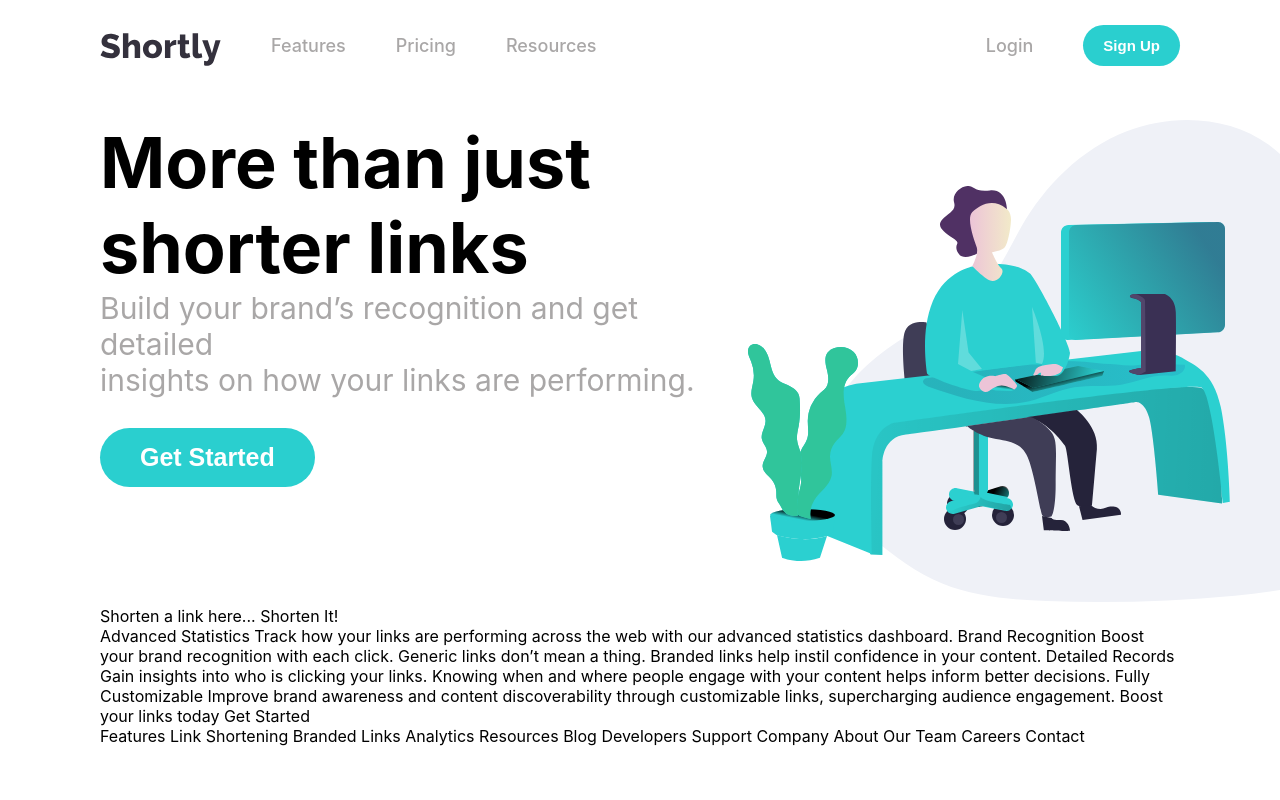
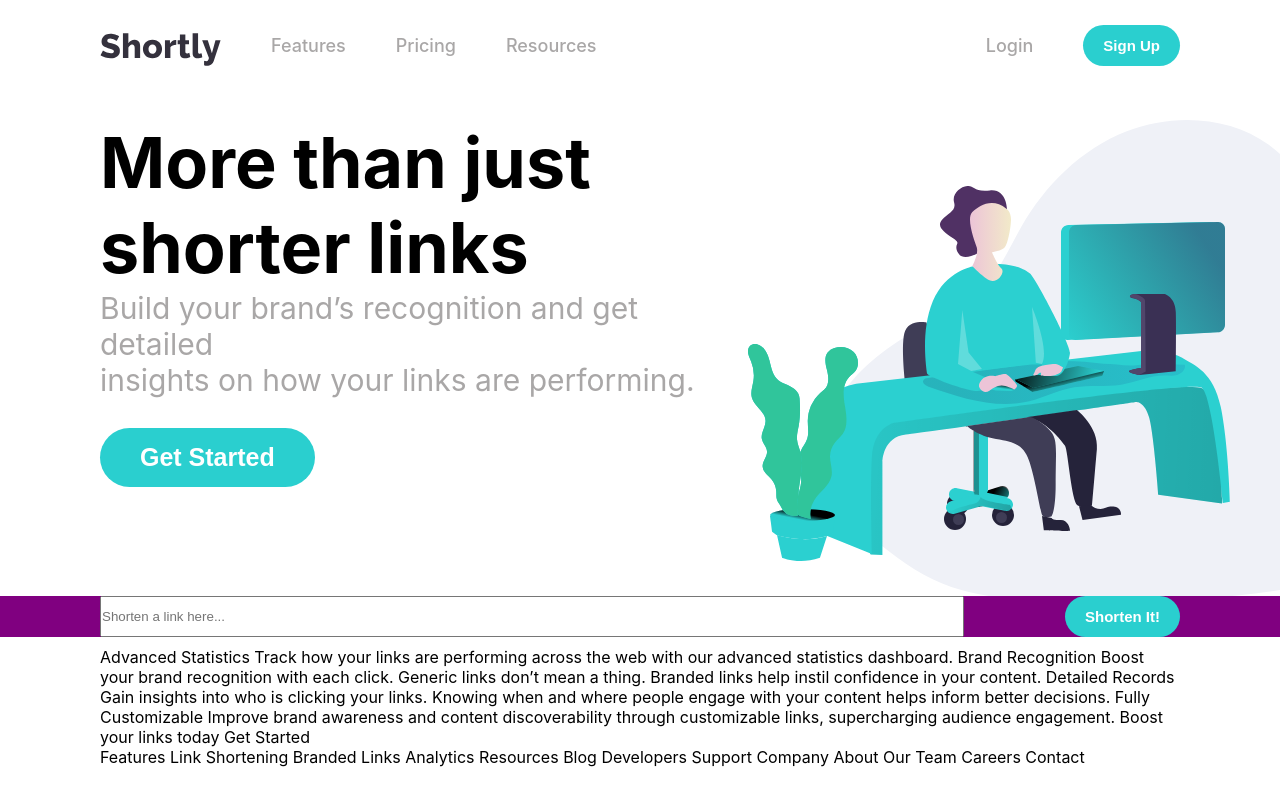
Before and after one commit to mikegv/url-shortening-api, a React (Create React App) app: page / in a window 1280 px wide. Built offline with nearby package versions, Linux system fonts and the light colour scheme.

Commit message:
input form

```diff
--- a/src/components/shortUrlArea/ShortUrlArea.js
+++ b/src/components/shortUrlArea/ShortUrlArea.js
@@ -1,12 +1,14 @@
 import React from 'react';
+import './shortUrlArea.css'
+import { StyledButton } from '../styledComponents/styledComponents'
 
 const ShortUrlArea = () => {
     return (
-        <div>
 
-Shorten a link here...
+            <div className='shortUrlArea'>
 
-Shorten It!
+            <input type='text' placeholder='Shorten a link here...' />
+<StyledButton>Shorten It!</StyledButton>
         </div>
     );
 };
--- /dev/null
+++ b/src/components/shortUrlArea/shortUrlArea.css
@@ -0,0 +1,9 @@
+.shortUrlArea{
+    background-color: purple;
+    transform: translateY(-10px);
+    display:flex;
+    justify-content: space-between;
+}
+.shortUrlArea input{
+    width: 80%;
+}
```
